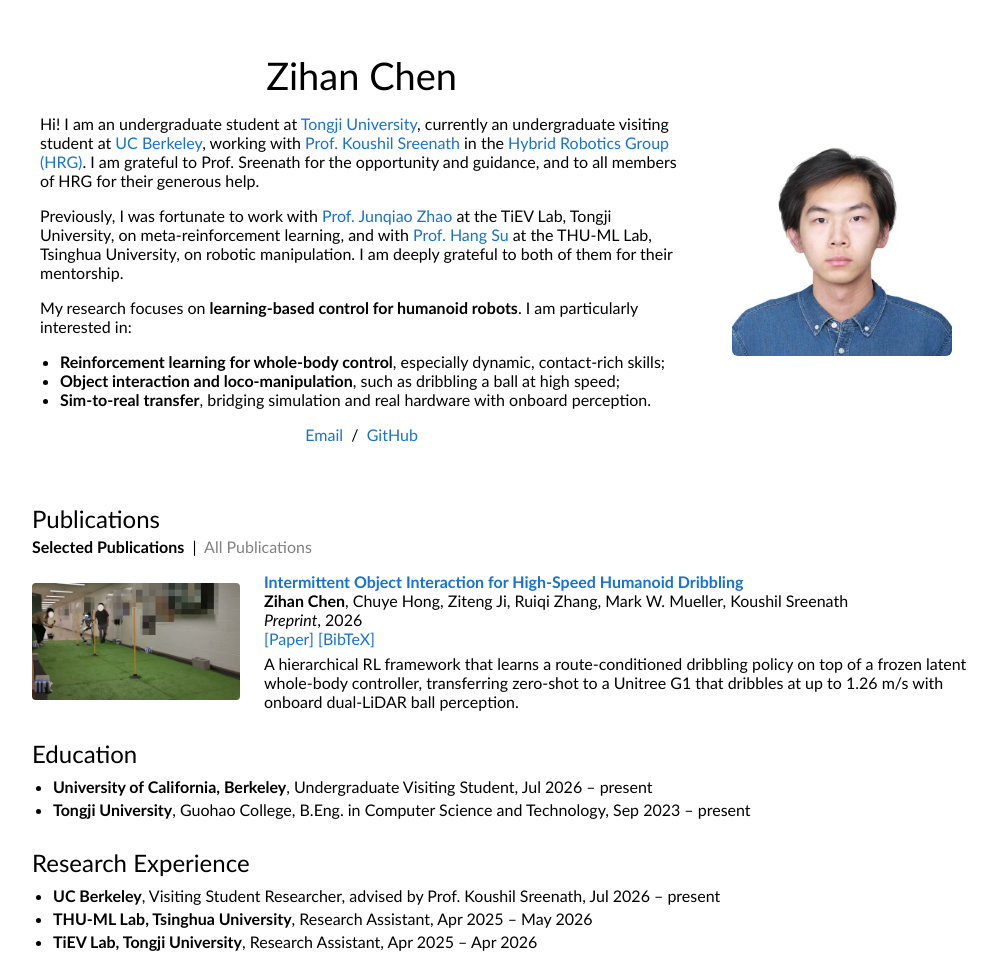
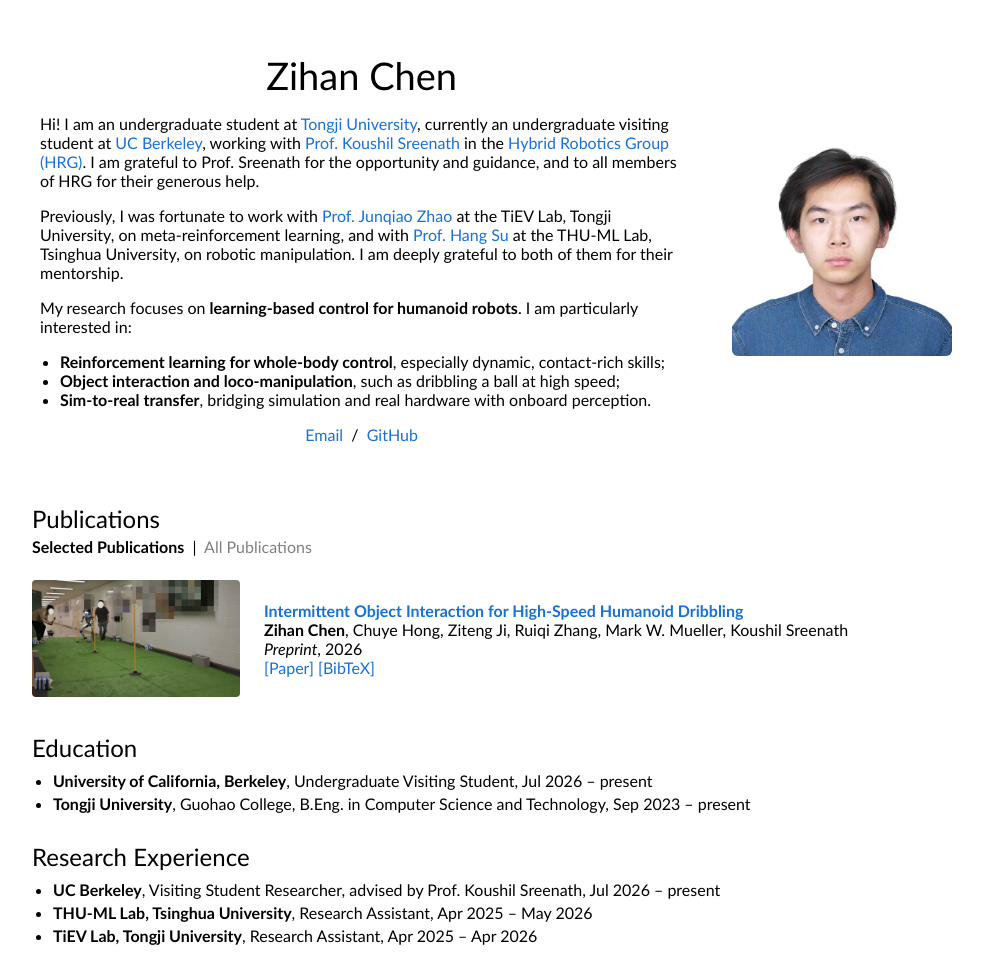
Before and after one commit to Zihan-Chen7/zihan-chen7.github.io, a plain HTML site: page index.html in a window 1280 px wide. Shown: the top 963 px of the page, without its empty margins (144-1141 px from the left). Drawn offline with Linux system fonts and the light colour scheme; grey boxes are pictures that could not be loaded.

Commit message:
Remove publication summary
Co-Authored-By: Claude Opus 5.5 <noreply@anthropic.com>

```diff
--- a/index.html
+++ b/index.html
@@ -100,9 +100,6 @@
         <br>
         <a href="https://www.alphaxiv.org/abs/2611.humanoid-dribbling-intermittent-object-interaction">[Paper]</a>
         <a href="pubs/2026.HumanoidDribbling/bibtex.txt">[BibTeX]</a>
-        <p>A hierarchical RL framework that learns a route-conditioned dribbling policy on top of a frozen
-          latent whole-body controller, transferring zero-shot to a Unitree G1 that dribbles at up to 1.26 m/s
-          with onboard dual-LiDAR ball perception.</p>
       </td>
     </tr>
 
```
